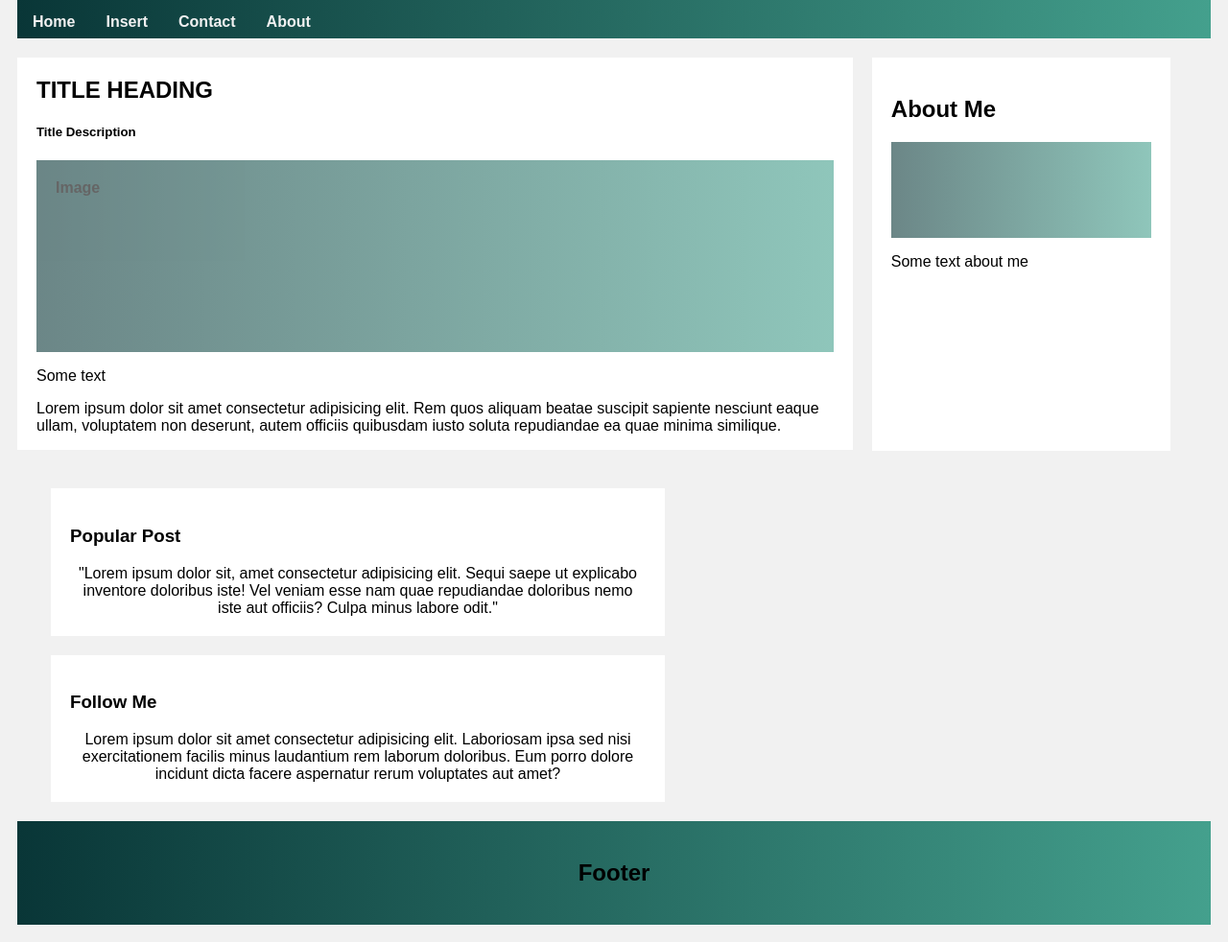
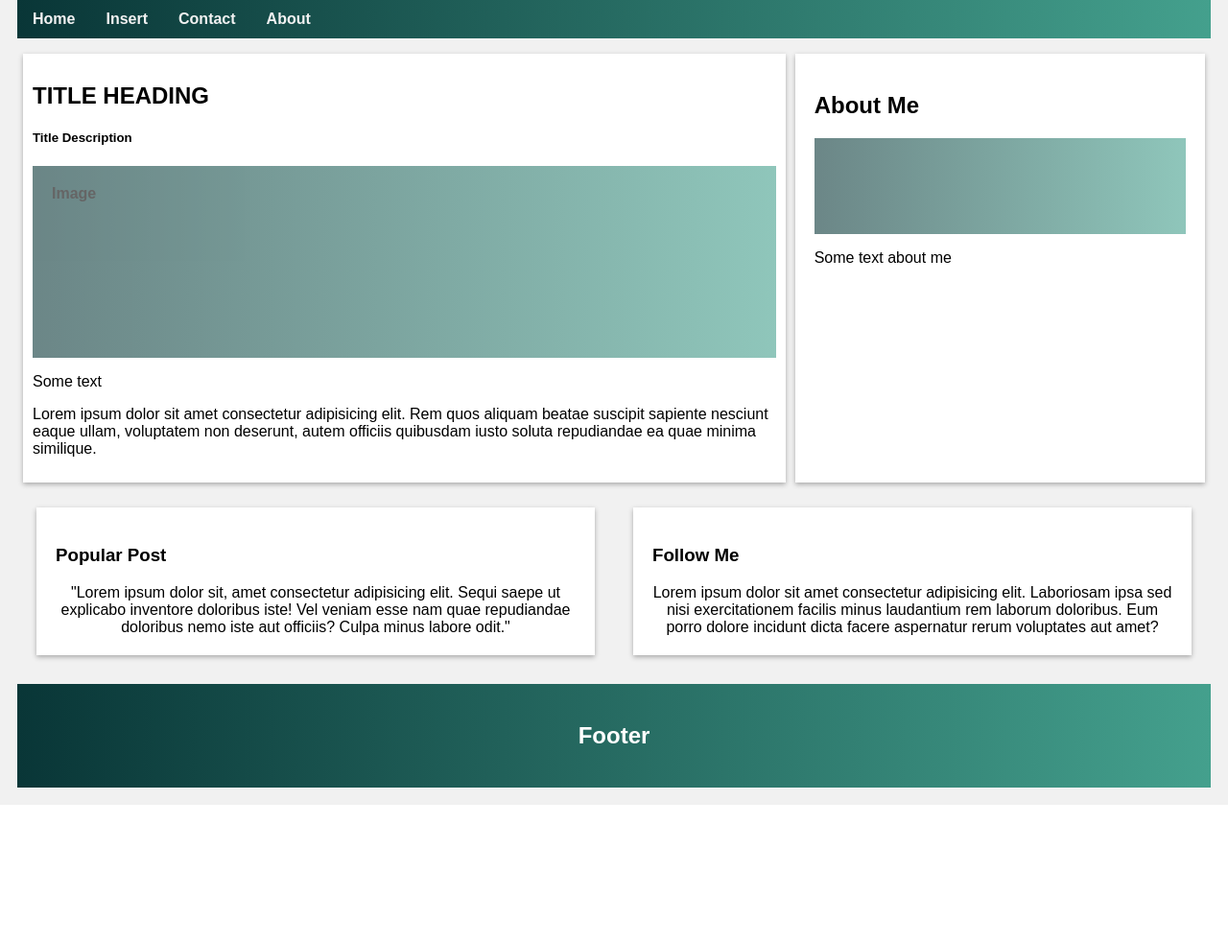
Before and after one commit to JhonathanMusa/spoti_practice, a PHP site: page / in a window 1280 px wide. Shown: the part 237-1219 px from the top of the page at 96% size. After the commit the page ends 1076 px from the top, so only its background shows below. Run offline with PHP 8.4, Linux system fonts and the light colour scheme.

Commit message:
changing layout style 2

```diff
--- a/css/style.css
+++ b/css/style.css
@@ -25,6 +25,7 @@ body {
   width: 100%;
   height: 40px;
   display: flex;
+  align-items: center;
 }
 
 .topnav a {
@@ -36,7 +37,7 @@ body {
 }
 
 .topnav a:hover {
-  background-color: #ddd;
+  background-color: #45a07d;
   color: black;
 }
 
@@ -54,27 +55,29 @@ body {
   display: flex;
   flex-direction: row;
   flex-wrap: wrap;
-  margin: auto;
+  margin: 6px;
 }
 
 .card1 {
-  width: 70%;
-  min-width: 300px;
   background-color: white;
-  padding: 0 20px;
-  margin: 20px 0;
+  padding: 10px;
+  margin: 10px auto;
+  order: 1;
+  flex: 2;
+  box-shadow: 0 2px 5px rgba(0, 0, 0, 0.3);
 }
+
+
 
 /* right column */
 .card2 {
-  width: 25%;
-  height: 410px;
-  background-color: #f1f1f1;
-  min-width: 300px;
-  background-color: white;
+  background-color: #fff;
   padding: 20px;
-  margin-top: 20px;
-  margin-left: 20px;
+  margin: 10px 0;
+  margin-left: 10px;
+  order: 2;
+  flex: 1;
+  box-shadow: 0 2px 5px rgba(0, 0, 0, 0.3);
 }
 
 /* fake image */
@@ -89,9 +92,10 @@ body {
 /*  add a card efect */
 .card {
   background-color: white;
+  flex: 1;
   padding: 20px;
-  margin-top: 20px;
-  margin-left: 35px;
+  margin: 10px 20px;
+  box-shadow: 0 2px 5px rgba(0, 0, 0, 0.3);
 }
 
 .popular_post p,
@@ -100,6 +104,7 @@ body {
   display: flex;
   max-width: 600px;
   margin: auto;
+  flex: 1;
 }
 
 /* INSERT FORM */
@@ -142,6 +147,7 @@ body {
   text-align: center;
   background: linear-gradient(to left, #44a08d, #093637);
   margin-top: 20px;
+  color: #fff;
 }
 
 /* responsive design less than 800px */
```
Also changed, not shown: index.php (+0 -7 lines).
